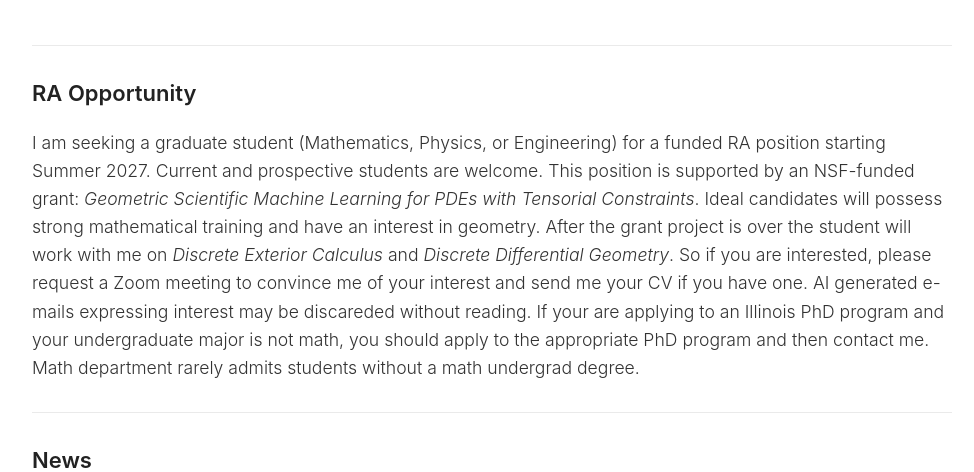
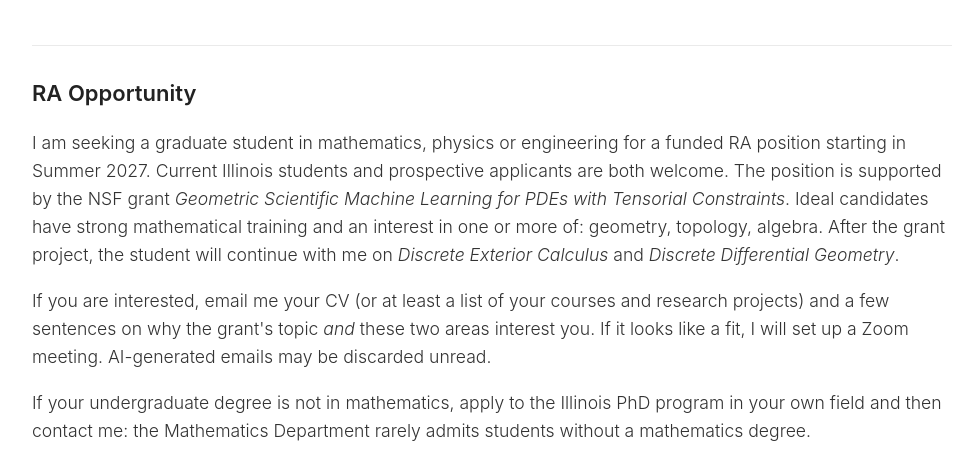
Before and after one commit to hirani/hirani.github.io, a plain HTML site: page index.html in a window 1280 px wide. Shown: the part 944-1416 px from the top of the page, without its empty margins (148-1122 px from the left). Drawn offline with Linux system fonts and the light colour scheme.

Commit message:
Homepage: RA blurb in three paragraphs, typos fixed
Apply by email with CV first, Zoom if it fits; Anil's emphasis and
"one or more of:" kept.

Co-Authored-By: Claude Opus 5.5 <noreply@anthropic.com>
Claude-Session: https://claude.ai/code/session_0151dGXjjjmcuKCeztzHwtgu

```diff
--- a/index.html
+++ b/index.html
@@ -55,7 +55,11 @@
 <hr>
 
 <h3 id="ra-opportunity">RA Opportunity</h3>
-<p>I am seeking a graduate student (Mathematics, Physics, or Engineering) for a funded RA position starting Summer 2027. Current and prospective students are welcome. This position is supported by an NSF-funded grant: <em>Geometric Scientific Machine Learning for PDEs with Tensorial Constraints</em>. Ideal candidates will possess strong mathematical training and have an interest in geometry. After the grant project is over the student will work with me on <em>Discrete Exterior Calculus</em> and <em>Discrete Differential Geometry</em>. So if you are interested, please request a Zoom meeting to convince me of your interest and send me your CV if you have one. AI generated e-mails expressing interest may be discareded without reading. If your are applying to an Illinois PhD program and your undergraduate major is not math, you should apply to the appropriate PhD program and then contact me. Math department rarely admits students without a math undergrad degree.</p>
+<p>I am seeking a graduate student in mathematics, physics or engineering for a funded RA position starting in Summer 2027. Current Illinois students and prospective applicants are both welcome. The position is supported by the NSF grant <em>Geometric Scientific Machine Learning for PDEs with Tensorial Constraints</em>. Ideal candidates have strong mathematical training and an interest in one or more of: geometry, topology, algebra. After the grant project, the student will continue with me on <em>Discrete Exterior Calculus</em> and <em>Discrete Differential Geometry</em>.</p>
+
+<p>If you are interested, email me your CV (or at least a list of your courses and research projects) and a few sentences on why the grant's topic <em>and</em> these two areas interest you. If it looks like a fit, I will set up a Zoom meeting. AI-generated emails may be discarded unread.</p>
+
+<p>If your undergraduate degree is not in mathematics, apply to the Illinois PhD program in your own field and then contact me: the Mathematics Department rarely admits students without a mathematics degree.</p>
 
 <hr>
 
```
